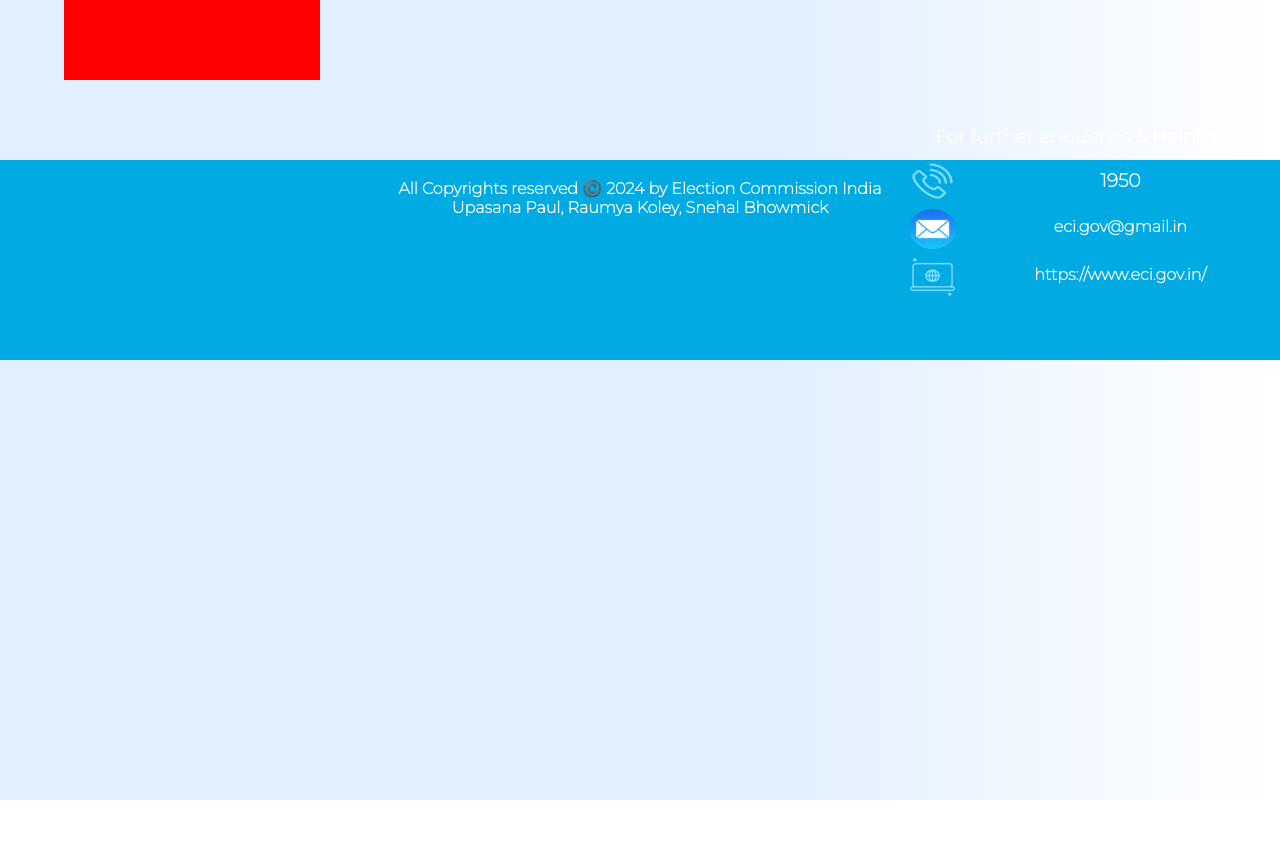
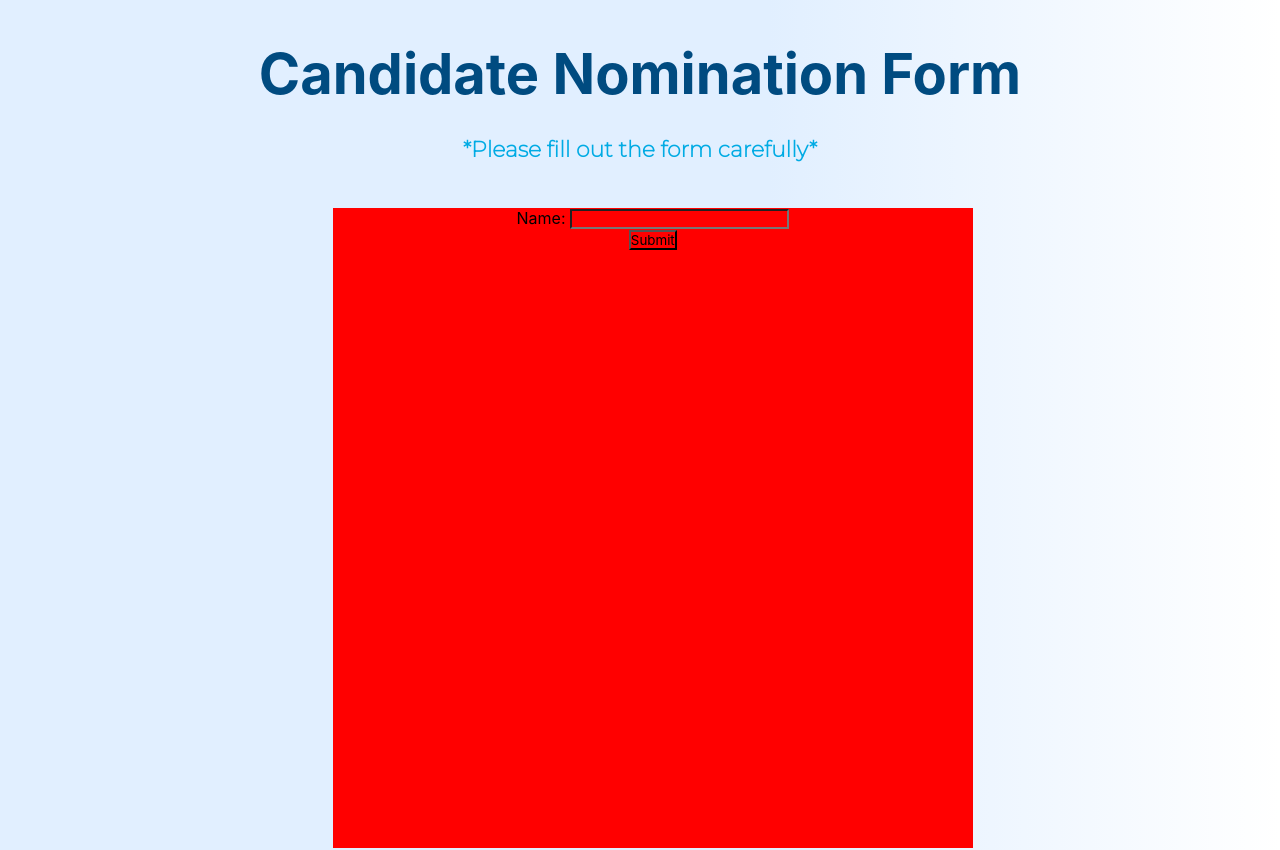
Before and after one commit to Upasana1807/Electoral-Application, a React (Create React App) app: page /canform in a window 1280 px wide. Shown: the top 850 px of the page. Before the commit the page ends 800 px from the top, so only its background shows below. Built offline with nearby package versions, Linux system fonts and the light colour scheme.

Commit message:
candidate form struct

```diff
--- a/src/components/Candiform.jsx
+++ b/src/components/Candiform.jsx
@@ -1,9 +1,44 @@
-import React from "react";
+import React, { useState } from "react";
 
 const Candiform =() =>{
+     const [val, setVal] = useState("");
+     const [sub, setSub] = useState(false);
+     const [temp, setTemp] = useState(val);
+     const change = (e) => {
+     console.log(e);
+     setVal(e.target.value);
+     setSub(false);
+     console.log(val);
+    };
+    const submitForm = (e) => {
+        if (val === "") {
+            alert("Please Enter Proper Value");
+            e.preventDefault();
+        } else {
+            e.preventDefault();
+            setSub(true);
+            setTemp(val);
+            setVal("");
+        }
+    };
     return(
         <>
-            <div style={{height:"10vh", width:"20%", backgroundColor:"red", marginLeft:"5%"}}></div>
+            <div style={{height:"10vh", width:"60%", marginLeft:"20%", marginTop:"5vh", color:"#004b80", fontSize:"28px"}}>
+                <h1 style={{fontFamily: "'Inter', sans-serif"}}> Candidate Nomination Form</h1>
+            </div>
+            <div style={{height:"5vh", width:"50%", marginLeft:"25%", marginTop:"2vh", color:"white", fontFamily: "'Montserrat', sans-serif", fontWeight:"bold"}}>
+             <u> <h1 style={{fontFamily: "'Montserrat', sans-serif", color:"rgb(0, 171, 228)", fontSize:"22px"}}>  *Please fill out the form carefully* </h1> </u>
+            </div>
+            <div style={{height:"80vh", width:"50%", backgroundColor:"red", marginLeft:"26%", marginTop:"4vh"}}>
+             <form onSubmit={submitForm}>
+                 <label>Name: </label>
+                 <input type="text" value={val} name="name" onChange={change} />
+                 <br />
+                 <button type="submit">Submit</button>
+                 <br />
+                 {sub && <h1>The value is {temp}</h1>}
+              </form>
+            </div>
 
         </>
     );
```
